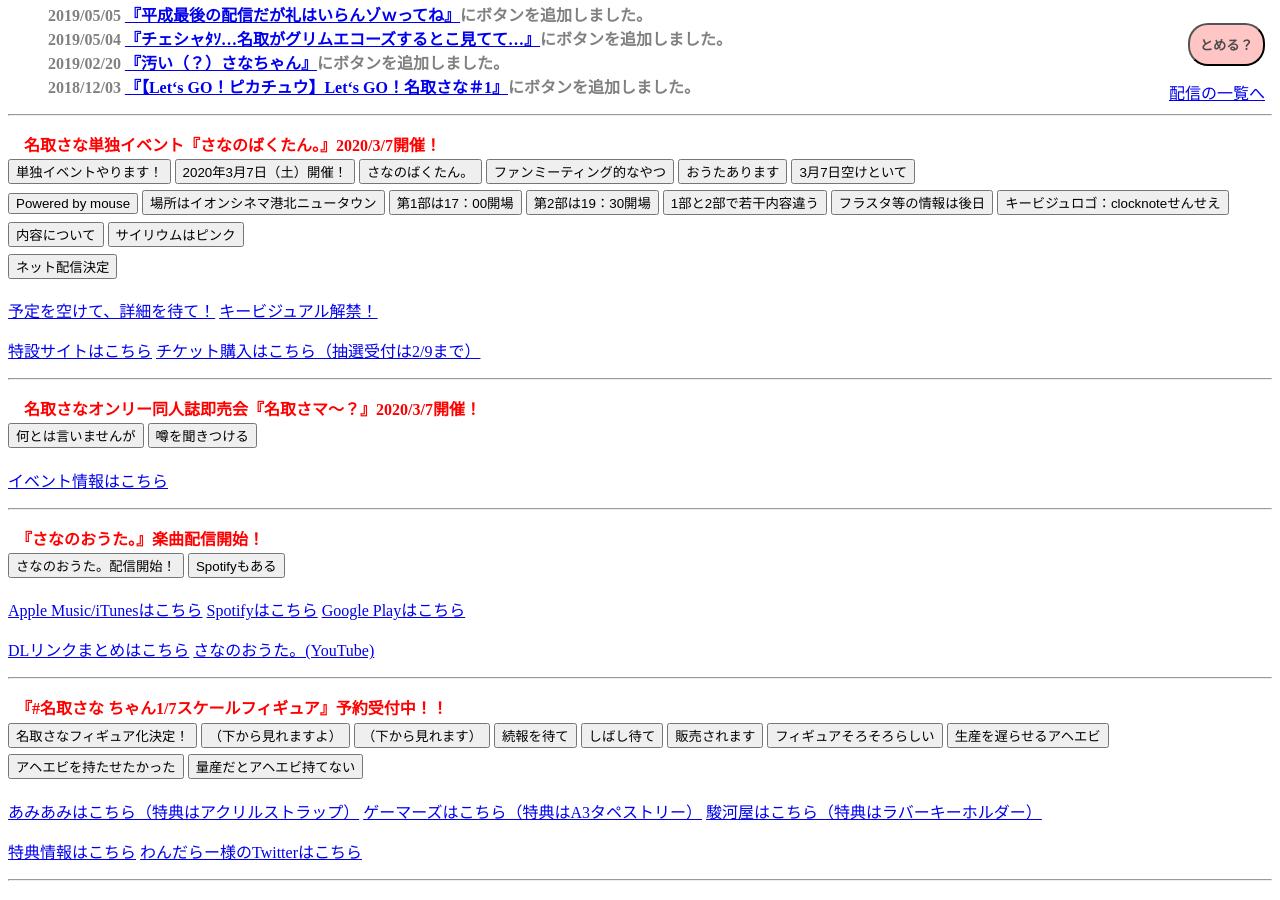
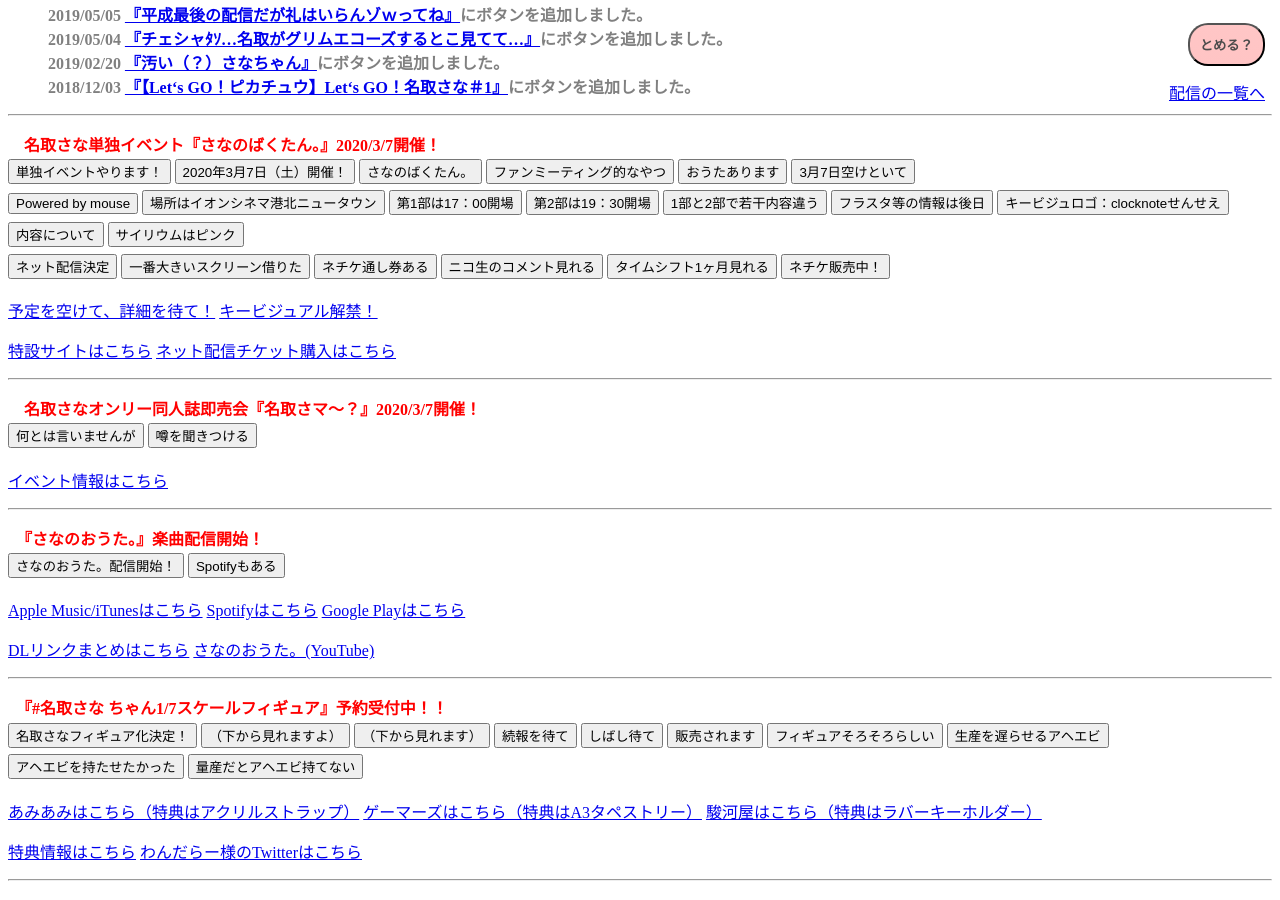
Before and after one commit to sanabutton/sanabutton.github.io, a Jekyll site: the page built from index.html, in a window 1280 px wide and 900 px high, scrolled down 745 px. Built offline with Jekyll 4.4.1, drawn with Linux system fonts in a browser that asks for light colours; comment, search, counter and statistics services are not loaded; some of the changed text lies outside the part shown.

Commit message:
ばくたん。の告知欄とボタンを更新

```diff
--- a/index.html
+++ b/index.html
@@ -60,6 +60,11 @@ layout: home
 <button type="button" class="sounds" data-file="漢字テスト：おまいら自重[　　　]汁ｗｗｗｗｗ/サイリウムはピンク">サイリウムはピンク</button>
 <br>
 <button type="button" class="sounds" data-file="最強のケーキ作りする/ネット配信決定">ネット配信決定</button>
+<button type="button" class="sounds" data-file="感情を取り戻したオタクの配信/一番大きいスクリーン借りた">一番大きいスクリーン借りた</button>
+<button type="button" class="sounds" data-file="感情を取り戻したオタクの配信/ネチケ通し券ある">ネチケ通し券ある</button>
+<button type="button" class="sounds" data-file="感情を取り戻したオタクの配信/ニコ生のコメント見れる">ニコ生のコメント見れる</button>
+<button type="button" class="sounds" data-file="感情を取り戻したオタクの配信/タイムシフト1ヶ月見れる">タイムシフト1ヶ月見れる</button>
+<button type="button" class="sounds" data-file="感情を取り戻したオタクの配信/ネチケ販売中！">ネチケ販売中！</button>
 
 <p>
   <a href="https://twitter.com/sana_natori/status/1209508781068967936">予定を空けて、詳細を待て！</a>
@@ -67,7 +72,7 @@ layout: home
 </p>
 <p>
   <a href="https://bakutan.natorisana.com/">特設サイトはこちら</a>
-  <a href="https://l-tike.com/st1/0307sn/">チケット購入はこちら（抽選受付は2/9まで）</a>
+  <a href="https://secure.live.nicovideo.jp/event/sanabaku0307">ネット配信チケット購入はこちら</a>
 </p>
 
 <hr style="margin: 1em 0 ;">
```
